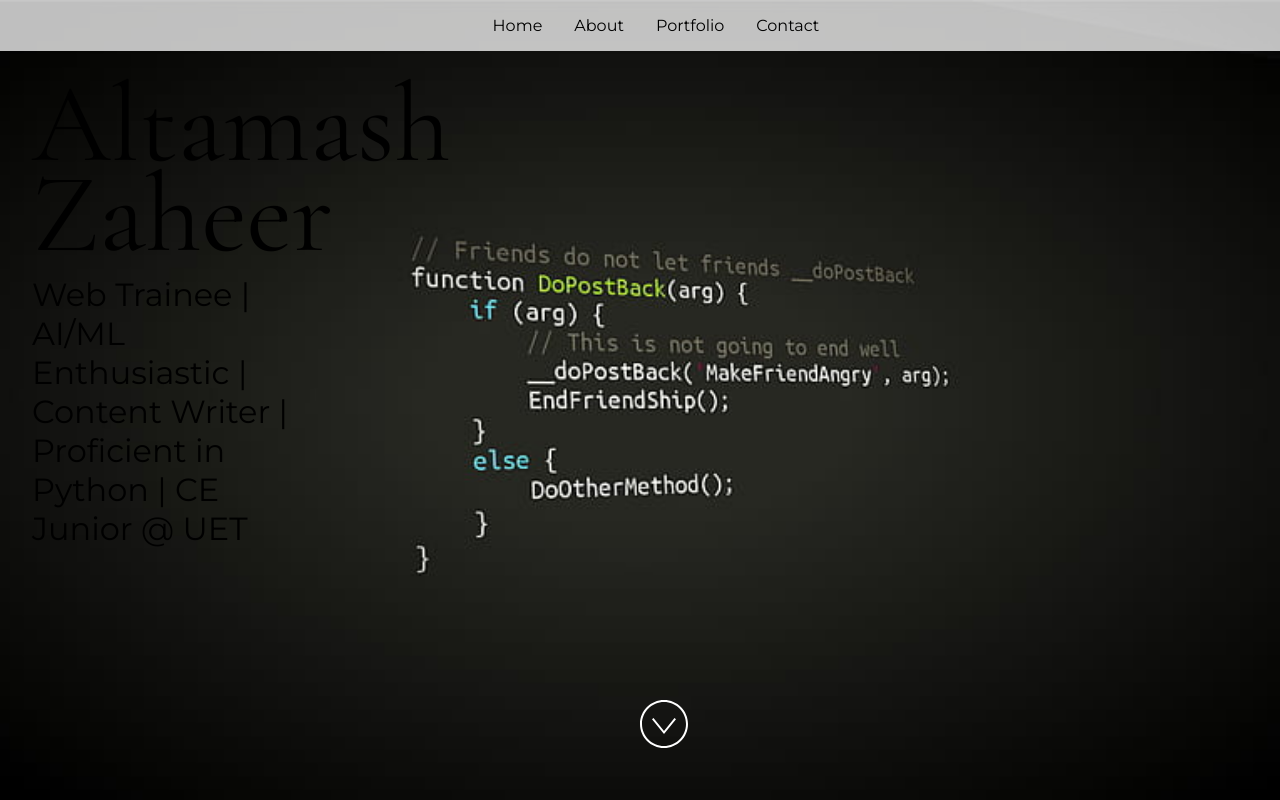
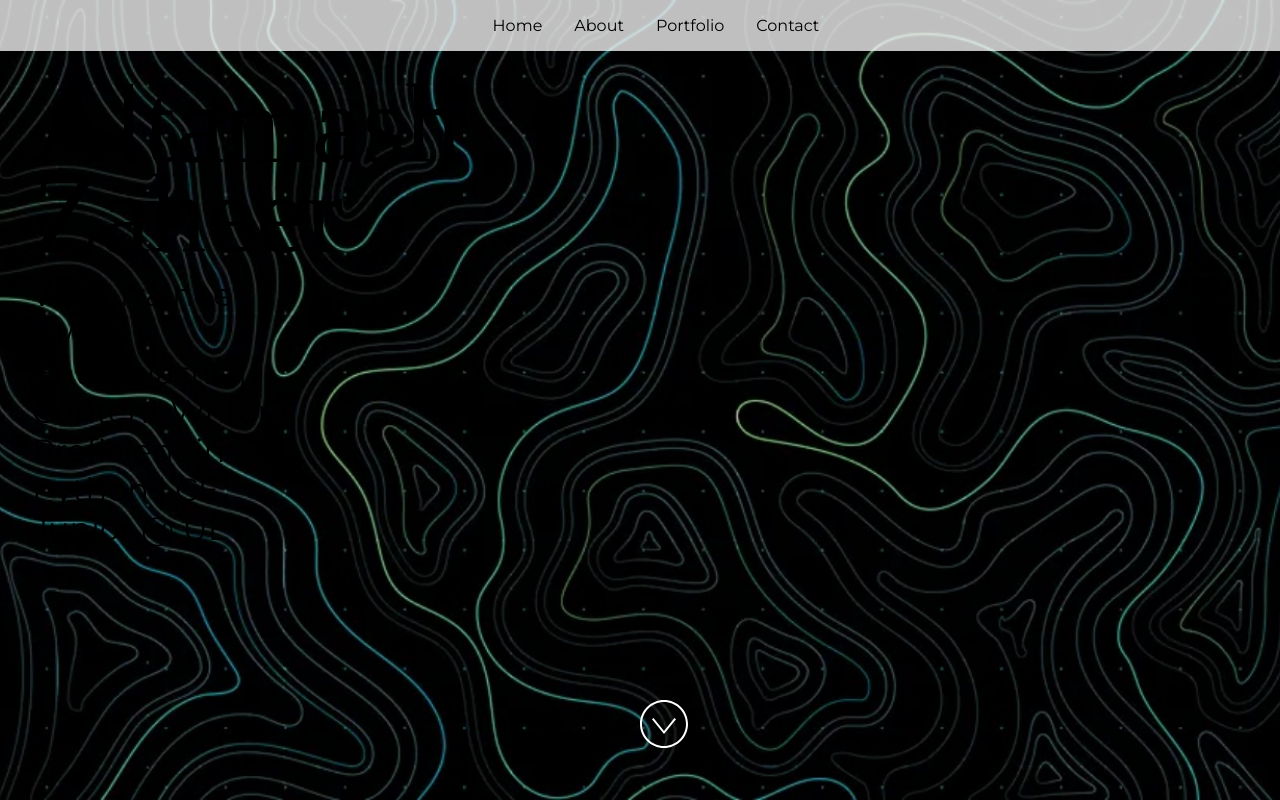
Before and after one commit to aaltamashzaheer/Onboarding-repo-of-MLSA, a React (Vite) app: page / in a window 1280 px wide. Built offline with nearby package versions, Linux system fonts and the light colour scheme.

Commit message:
Added font

```diff
--- a/src/styles.css
+++ b/src/styles.css
@@ -46,7 +46,8 @@ section img.background {
 }
 
 h1 {
-  font-family: "Cormorant Garamond", serif;
+  color : "white";
+  font-family: "Poppins", serif;
   font-size: 7rem;
   font-weight: 400;
   line-height: 0.8;
@@ -54,6 +55,7 @@ h1 {
 }
 
 h2 {
+  color : "white";
   font-size: 2rem;
   font-weight: 400;
   margin: 0;
```
Also changed, not shown: src/images/Altamash Zaheer.jpg.
